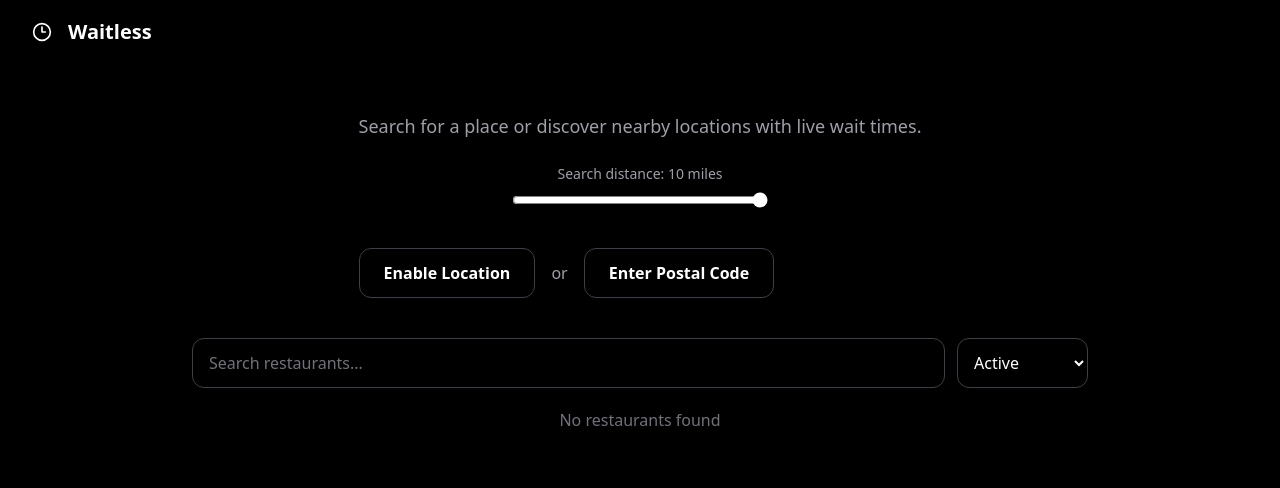
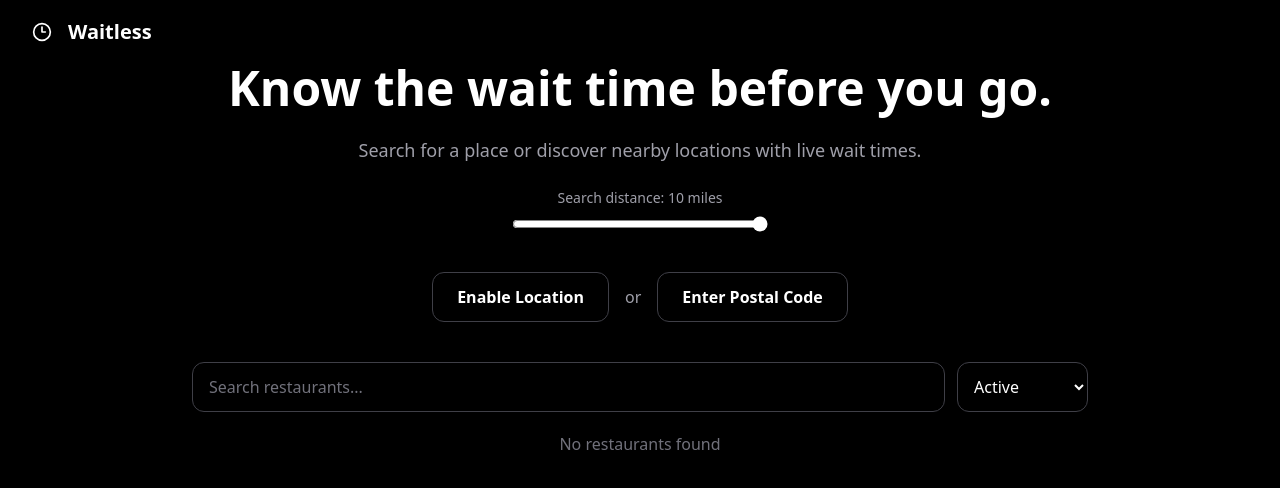
Before and after one commit to luna22b/event-tracker, a React (Vite) app in the folder frontend/: page / in a window 1280 px wide. Shown: the top 488 px of the page. Built offline with nearby package versions, Linux system fonts and the light colour scheme.

Commit message:
fixed frontend

```diff
--- a/frontend/src/components/MainText.tsx
+++ b/frontend/src/components/MainText.tsx
@@ -24,12 +24,13 @@
         {
           latitude,
           longitude,
-          radius: distance,
+          radius: distance * 1609,
         },
       );
 
       setRestaurants(response.data);
-    } catch {
+    } catch (error) {
+      console.error(error);
       setRestaurants([]);
     } finally {
       setLoading(false);
@@ -68,12 +69,13 @@
         `${import.meta.env.VITE_API_URL}/api/locations/search`,
         {
           postal_code: code,
-          radius: distance,
+          radius: distance * 1609,
         },
       );
 
       setRestaurants(response.data);
-    } catch {
+    } catch (error) {
+      console.error(error);
       setRestaurants([]);
     } finally {
       setLoading(false);
@@ -81,11 +83,15 @@
   };
 
   return (
-    <div>
-      Know the wait time before you go.
+    <div className="text-center text-white">
+      <h1 className="text-4xl font-bold sm:text-5xl">
+        Know the wait time before you go.
+      </h1>
+
       <p className="mt-6 text-base text-zinc-400 sm:text-lg">
         Search for a place or discover nearby locations with live wait times.
       </p>
+
       <div className="mt-6 flex flex-col items-center">
         <label className="mb-2 text-sm text-zinc-400">
           Search distance: {distance} miles
@@ -100,7 +106,8 @@
           className="w-64 accent-white"
         />
       </div>
-      <div className="mt-10 flex items-center gap-4">
+
+      <div className="mt-10 flex items-center justify-center gap-4">
         <button
           className="cursor-pointer rounded-xl border border-zinc-700 px-6 py-3 font-semibold text-white transition hover:bg-zinc-900 disabled:opacity-50"
           onClick={handleLocation}
@@ -117,6 +124,7 @@
           Enter Postal Code
         </button>
       </div>
+
       {showPostalInput && (
         <div className="mt-6 flex w-full max-w-sm gap-3">
           <input
```
